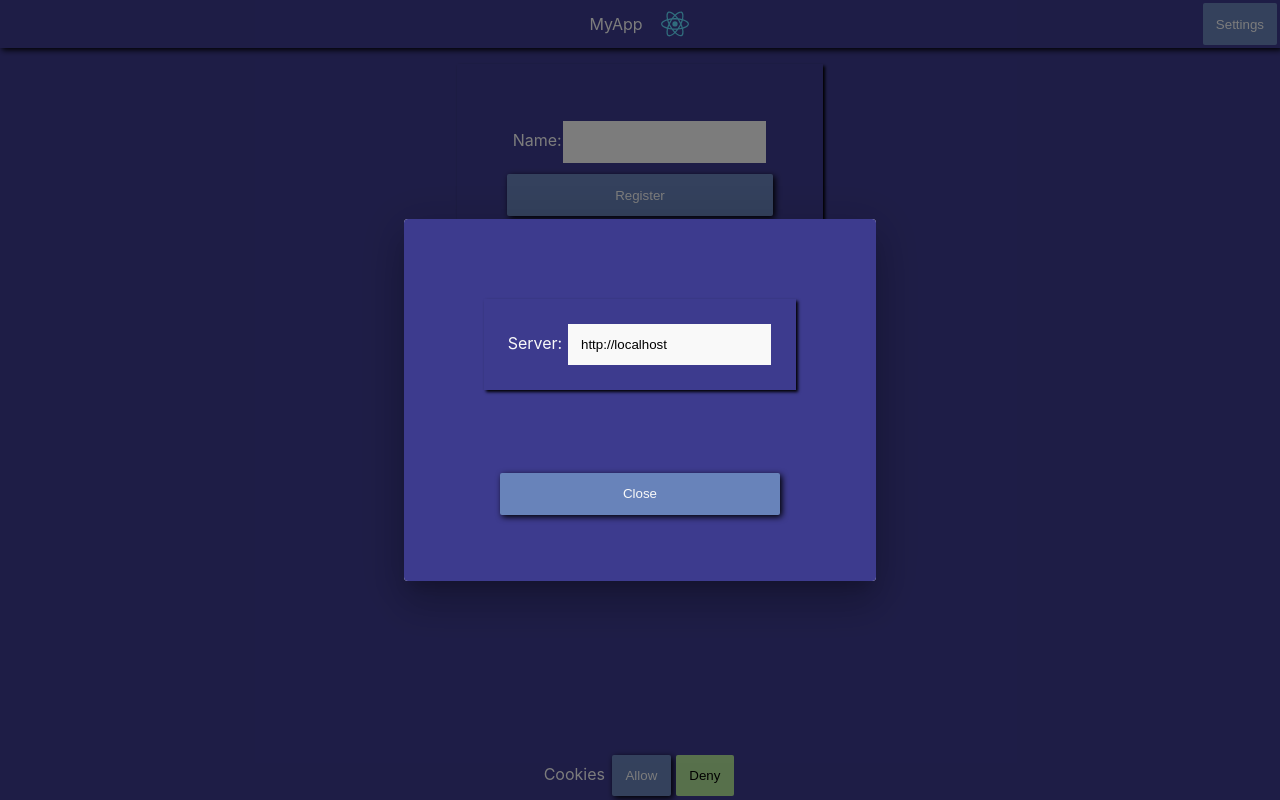
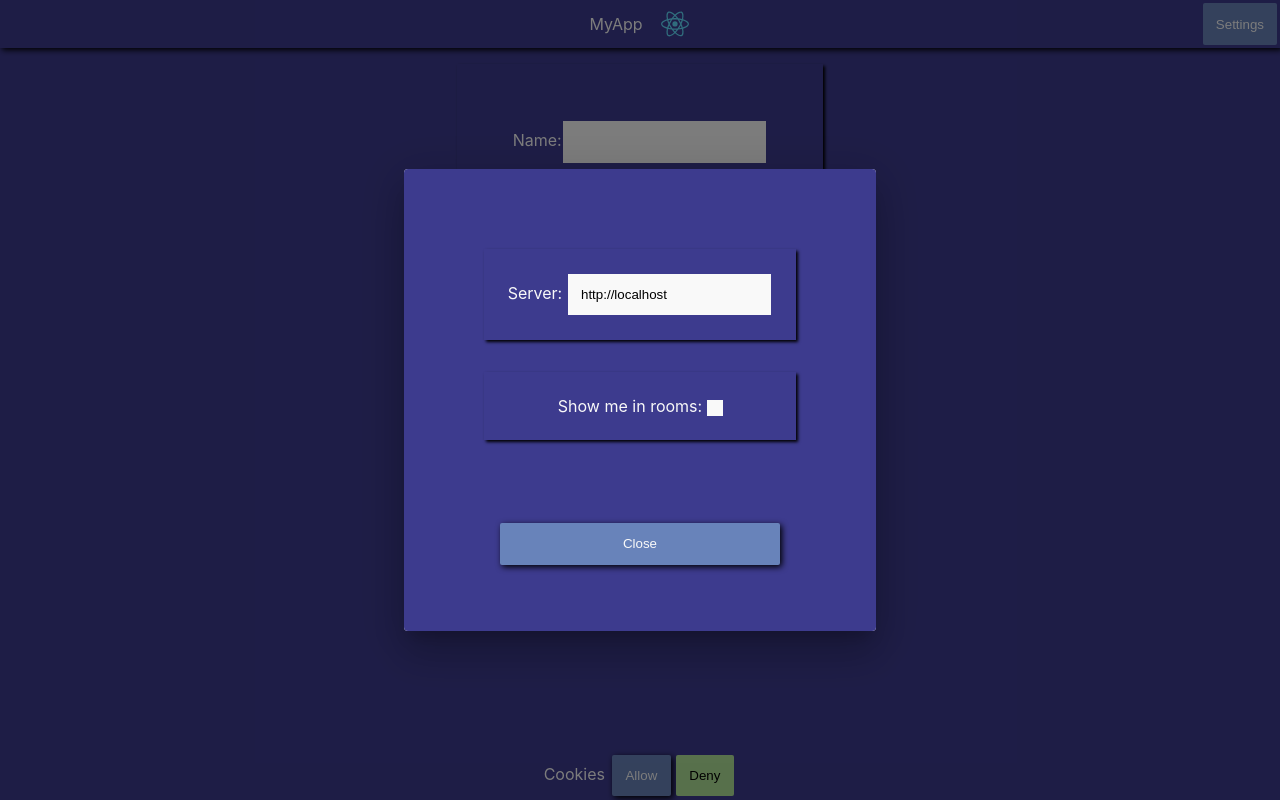
Before and after one commit to KulSthl/p2p-client, a React (Create React App) app in the folder website/: page / in a window 1280 px wide. Both pictures are taken after a click on the button "Settings". Built offline with nearby package versions, Linux system fonts and the light colour scheme.

Commit message:
add leave room improve style

```diff
--- a/website/src/comp/App.tsx
+++ b/website/src/comp/App.tsx
@@ -1,5 +1,5 @@
 import React, { useEffect, useState } from 'react';
-import User from '../users';
+import User from '../interfaces/users';
 import { loadStorage, getFriends, saveStorage, register, login, getServerUrl } from '../util';
 import useCacheState from '../costumHooks/useCacheState';
 import { Context, AppContext } from '../context/context';
@@ -12,6 +12,7 @@ import { Login } from './Login';
 const App: React.FC<{}> = () => {
   const [allow_cookie, set_allow_cookie, set_cache_allow_cookie] = useCacheState('allow_cookie', false);
   const [user, setUser, updateCache] = useCacheState('user', undefined as unknown as User, allow_cookie);
+  const [settings, setSettings] = useState({})
   const [url, setUrl] = useState(getServerUrl())
   const [friends, setFriends] = useState(undefined as unknown as User[])
   const [mobile, setMobile] = useState(true);
@@ -23,7 +24,7 @@ const App: React.FC<{}> = () => {
     set_allow_cookie(val);
   }, []);
   return (
-    <AppContext.Provider value={{ step, setStep, user, setUser, url, setUrl, allow_cookie, mobile, setMobile, set_allow_cookie, room: room, setRoom: setRoom }}>
+    <AppContext.Provider value={{ step, setStep, user, setUser, url, setUrl, allow_cookie, mobile, setMobile, set_allow_cookie, room: room, setRoom: setRoom, settings, setSettings }}>
       <div className="App">
         <Header allow_cookie={allow_cookie} />
         <div className="scrollable">
--- a/website/src/comp/Header.tsx
+++ b/website/src/comp/Header.tsx
@@ -2,7 +2,7 @@ import React, { useContext, useEffect, useState } from "react"
 import { AppContext } from "../context/context";
 import "../css/header.scss"
 import logo from '../img/logo.svg';
-import User from "../users";
+import User from "../interfaces/users";
 import { register, login, instanceOfError, getServerUrl, logout } from "../util";
 import { Settings } from "./Settings";
 
@@ -10,7 +10,7 @@ export interface HeaderProps {
     allow_cookie: boolean
 }
 export const Header: React.FC<HeaderProps> = () => {
-    const { url, user, setUrl, setUser, allow_cookie, mobile, setMobile } = useContext(AppContext)
+    const { url, user, setUrl, setUser, allow_cookie, mobile, setMobile, settings, setSettings } = useContext(AppContext)
     const [name, setName] = useState("")
     const [, setDrawMenu] = useState(false)
     useEffect(() => {
--- a/website/src/comp/IconButton.tsx
+++ b/website/src/comp/IconButton.tsx
@@ -1,8 +1,8 @@
 export interface IconButtonProps { }
-export const IconButton: React.FC<React.DetailedHTMLProps<React.AnchorHTMLAttributes<HTMLAnchorElement>, HTMLAnchorElement>
+export const IconButton: React.FC<React.DetailedHTMLProps<React.ButtonHTMLAttributes<HTMLButtonElement>, HTMLButtonElement>
 > = (props) => {
 
-    return (<a href="#" className="icon-button" {...props}>
+    return (<button {...props} className={`${props.className ? props.className : ""} icon-button`}>
         {props.children}
-    </a>)
+    </button >)
 }
--- a/website/src/comp/Room/Room.tsx
+++ b/website/src/comp/Room/Room.tsx
@@ -1,7 +1,7 @@
 import React, { useContext, useEffect, useMemo, useReducer, useState } from "react"
 import { AppContext } from "../../context/context"
 import useCacheState from "../../costumHooks/useCacheState";
-import { createRoom, getRoom, instanceOfError, joinRoom } from "../../util";
+import { createRoom, getRoom, instanceOfError, joinRoom, leaveRoom } from "../../util";
 import '../../css/room.scss'
 import { SingleRoom } from "./SingleRoom";
 import Collapse from "@material-ui/core/Collapse";
@@ -45,6 +45,7 @@ export const Room: React.FC<RoomProps> = (props) => {
                 <Collapse in={step === 0 ? true : false}>
 
                     <>
+                        <h2>Create or join a room:</h2>
                         <div className="room-create">
                             <div>
                                 <input className="room input" value={newRoom} onChange={e => {
@@ -109,6 +110,13 @@ export const Room: React.FC<RoomProps> = (props) => {
                         }}>
                             {" Copy Id "}
                         </button>
+                        <button className="btn" onClick={e => {
+                            e.preventDefault();
+                            leaveRoom(user.token, room.id, url, () => { setStep(0) })
+
+                        }}>
+                            Leave
+                        </button>
                         <input ref={copyInput} className="copy-link" value={room.id} readOnly style={{
                             position: "fixed", opacity: 0, pointerEvents: "none"
                         }} />
--- a/website/src/comp/Settings.tsx
+++ b/website/src/comp/Settings.tsx
@@ -1,14 +1,21 @@
 import { Modal } from '@material-ui/core'
 import Dialog from '@material-ui/core/Dialog'
 import Grow from '@material-ui/core/Grow'
-import React from 'react'
+import React, { useContext, useEffect } from 'react'
 import { useState } from 'react'
+import { AppContext } from '../context/context'
+import useCacheState from '../costumHooks/useCacheState'
 export interface SettingsProps {
     onClose?: (bool: boolean) => void
     button: JSX.Element
 }
 export const Settings: React.FC<SettingsProps> = (props) => {
+    const { settings, setSettings } = useContext(AppContext)
     const [open, setOpen] = useState(false)
+    const [showMeInRooms, setShowMeInRooms] = useCacheState("showMeInRooms", false)
+    useEffect(() => {
+        setSettings({ ...settings, showMeInRooms })
+    }, [showMeInRooms])
     return (
         <div>
             {React.cloneElement(props.button, { onClick: (e: React.MouseEvent) => { e.preventDefault(); setOpen(true) } })}
@@ -16,6 +23,16 @@ export const Settings: React.FC<SettingsProps> = (props) => {
                 <div className="modal settings">
                     <div className="content settings">
                         {props.children}
+                        <div className="card">
+                            <label>Show me in rooms:
+                             <input
+                                    checked={showMeInRooms}
+                                    type="checkbox"
+                                    onChange={e => { setShowMeInRooms(!showMeInRooms) }}
+                                />
+                            </label>
+
+                        </div>
                     </div>
                     <div className="footer settings">
                         <button
--- a/website/src/context/context.ts
+++ b/website/src/context/context.ts
@@ -1,6 +1,7 @@
 import React from "react";
 import { IRoom } from "../comp/Room/Room";
-import User from "../users";
+import User from "../interfaces/users";
+import { ISettings } from "../interfaces/settings";
 
 export interface Context {
     user: User;
@@ -15,6 +16,8 @@ export interface Context {
     setRoom: (room: IRoom) => void;
     step: number;
     setStep: (number: number) => void;
+    settings: Partial<ISettings>;
+    setSettings: (obj: ISettings) => void;
 }
 export const AppContext = React.createContext(
     {
--- a/website/src/css/index.scss
+++ b/website/src/css/index.scss
@@ -52,13 +52,50 @@ button:hover {
 button.active {
   box-shadow: 0px 0px 0px #000000;
 }
-
+button.close {
+  background-color: val(--col-highlight) !important;
+}
 * {}
 
 input {
   padding: 1em;
 }
+input[type=checkbox] {
+  position: relative;
+  cursor  : pointer;
+}
 
+input[type=checkbox]:before {
+  content         : "";
+  display         : block;
+  position        : absolute;
+  width           : 16px;
+  height          : 16px;
+  top             : 0;
+  left            : 0;
+  background-color: var(--col-accent);
+  color           : black;
+  border          : 1px solid var(--col-back);
+  outline         : none;
+  transition      : all 50ms;
+}
+
+input[type=checkbox]:checked:after {
+  content         : "";
+  display         : block;
+  width           : 5px;
+  height          : 10px;
+  border          : solid black;
+  border-width    : 0 2px 2px 0;
+  transform       : rotate(45deg);
+  position        : absolute;
+  top             : 2px;
+  left            : 6px;
+  background-color: var(--col-accent);
+  color           : black;
+  outline         : none;
+  transition      : all 50ms;
+}
 label {
   padding: 0.5em;
 }
--- a/website/src/css/room.scss
+++ b/website/src/css/room.scss
@@ -21,10 +21,14 @@ button.btn.room {
 
 .card.room {
     max-width     : 90vw;
-
+    min-width: 7.5em;
     padding       : 1em;
     margin        : 1em;
     box-shadow : 2px 2px 3px #000;
 }
-
+.single-room-header {
+    display        : flex;
+    flex-direction : row;
+    justify-content: space-between;
+}
 .single-room-content {}
--- /dev/null
+++ b/website/src/interfaces/settings.ts
@@ -0,0 +1,3 @@
+export interface ISettings {
+    showMeInRooms: boolean
+}
```
Also changed, not shown: website/src/comp/Room/SingleRoom.tsx (+15 -8 lines), website/src/util.ts (+9 -17 lines), website/src/img/close.svg (added), website/src/interfaces/users.ts (renamed from website/src/users.ts).
